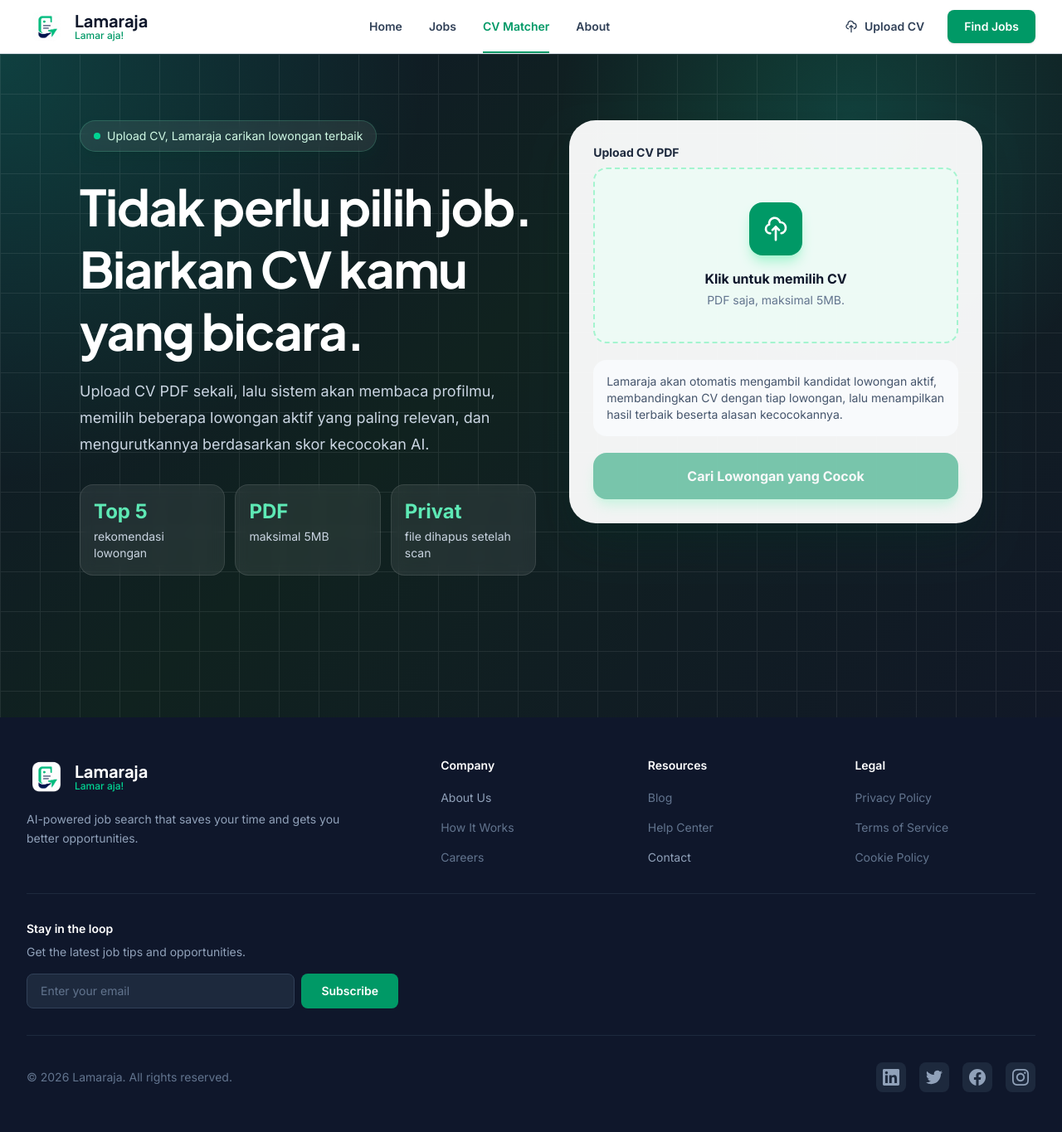
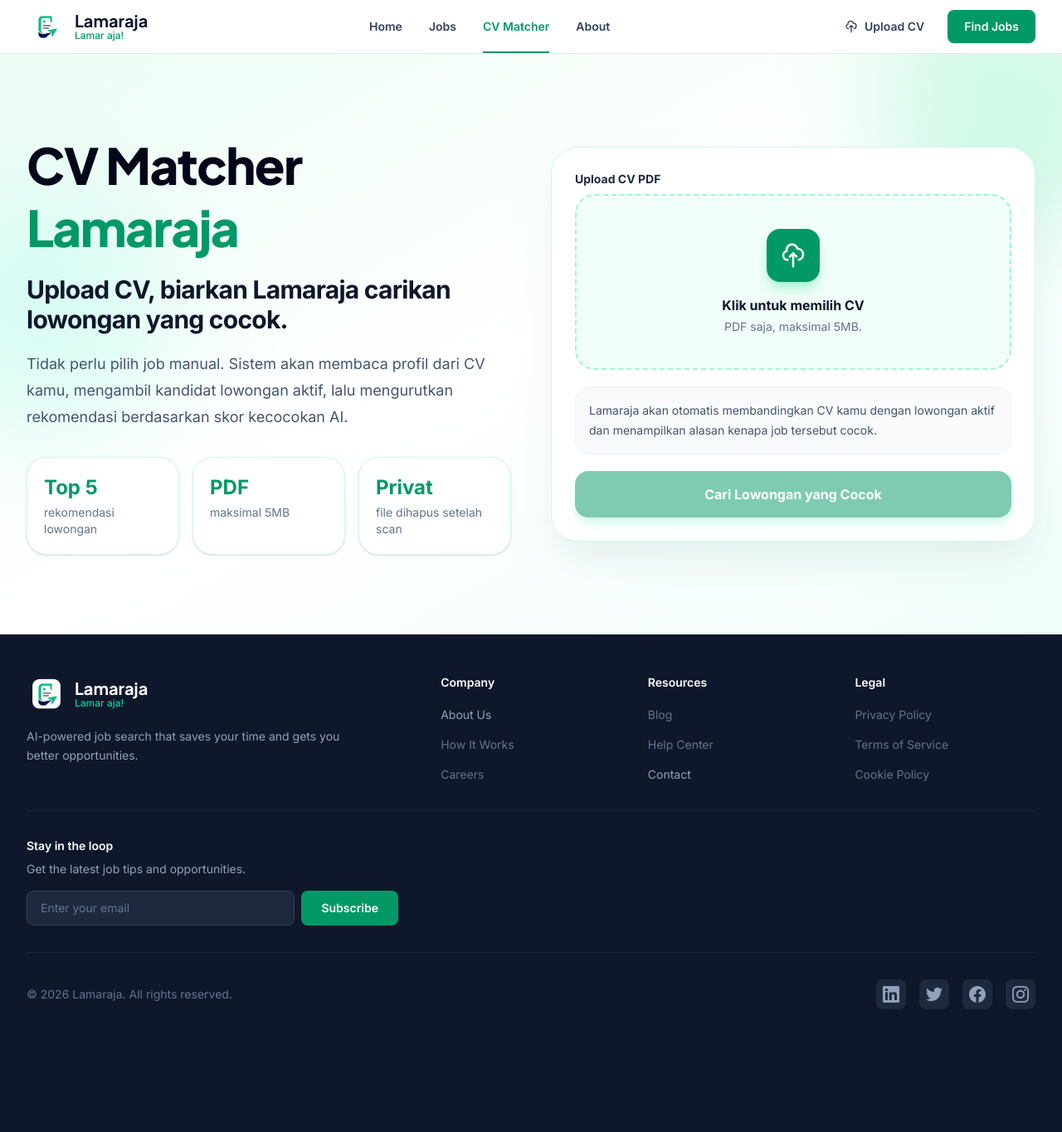
Before and after one commit to ekoalfn/loker-cv-matcher, a Laravel app: page /cv-matcher in a window 1280 px wide. Shown: the whole page at 83% size. After the commit the page ends 1217 px from the top, so only its background shows below. Run offline with Laravel 12, Linux system fonts and the light colour scheme; style sheets or scripts are compiled from the project's sources; parts of the project's set-up code (start-up, migrations or seed data) failed here and were passed over.

Commit message:
style(cv-matcher): align page with Lamaraja design

```diff
--- a/resources/views/pages/cv-matcher.blade.php
+++ b/resources/views/pages/cv-matcher.blade.php
@@ -2,46 +2,44 @@
     <x-slot:title>CV Matcher - Cari Lowongan dari CV | Lamaraja</x-slot:title>
     <x-slot:description>Upload CV PDF dan Lamaraja akan mencarikan lowongan aktif yang paling cocok berdasarkan skill, pengalaman, dan profilmu.</x-slot:description>
 
-    <div class="relative min-h-screen overflow-hidden bg-slate-950 text-white">
-        <div class="absolute inset-0 bg-[radial-gradient(circle_at_top_left,_rgba(16,185,129,0.25),_transparent_34%),radial-gradient(circle_at_80%_10%,_rgba(20,184,166,0.20),_transparent_28%),linear-gradient(135deg,_#0f172a_0%,_#10221f_45%,_#111827_100%)]"></div>
-        <div class="absolute inset-0 opacity-[0.08]" style="background-image: linear-gradient(#fff 1px, transparent 1px), linear-gradient(90deg, #fff 1px, transparent 1px); background-size: 48px 48px;"></div>
+    <div class="relative overflow-hidden bg-gradient-to-br from-emerald-50 via-white to-teal-50" x-data="cvMatcher()">
+        <div class="absolute -top-24 -right-24 h-80 w-80 rounded-full bg-emerald-200/50 blur-3xl"></div>
+        <div class="absolute top-40 -left-24 h-72 w-72 rounded-full bg-teal-100/70 blur-3xl"></div>
 
-        <div class="relative z-10 max-w-6xl mx-auto px-4 sm:px-6 lg:px-8 py-14 lg:py-20" x-data="cvMatcher()">
-            <div class="grid grid-cols-1 lg:grid-cols-[1.05fr_0.95fr] gap-10 items-start">
-                <section>
-                    <div class="inline-flex items-center gap-2 rounded-full border border-emerald-300/20 bg-white/8 px-4 py-2 text-sm text-emerald-100 shadow-lg shadow-emerald-950/20 backdrop-blur">
-                        <span class="h-2 w-2 rounded-full bg-emerald-400"></span>
-                        Upload CV, Lamaraja carikan lowongan terbaik
+        <section class="relative max-w-7xl mx-auto px-4 sm:px-6 lg:px-8 py-16 lg:py-24">
+            <div class="grid grid-cols-1 lg:grid-cols-2 gap-12 items-center">
+                <div>
+                    <h1 class="font-[family-name:var(--font-display)] text-4xl sm:text-5xl lg:text-6xl font-extrabold tracking-tight text-slate-950 leading-tight">
+                        CV Matcher <span class="text-emerald-600">Lamaraja</span>
+                    </h1>
+                    <p class="mt-5 text-2xl sm:text-3xl font-bold tracking-tight text-slate-900">
+                        Upload CV, biarkan Lamaraja carikan lowongan yang cocok.
+                    </p>
+                    <p class="mt-5 max-w-2xl text-lg leading-8 text-slate-600">
+                        Tidak perlu pilih job manual. Sistem akan membaca profil dari CV kamu, mengambil kandidat lowongan aktif, lalu mengurutkan rekomendasi berdasarkan skor kecocokan AI.
+                    </p>
+
+                    <div class="mt-8 grid grid-cols-1 sm:grid-cols-3 gap-4">
+                        <div class="rounded-3xl border border-emerald-100 bg-white p-5 shadow-sm">
+                            <div class="text-2xl font-extrabold text-emerald-600">Top 5</div>
+                            <div class="mt-1 text-sm text-slate-500">rekomendasi lowongan</div>
+                        </div>
+                        <div class="rounded-3xl border border-emerald-100 bg-white p-5 shadow-sm">
+                            <div class="text-2xl font-extrabold text-emerald-600">PDF</div>
+                            <div class="mt-1 text-sm text-slate-500">maksimal 5MB</div>
+                        </div>
+                        <div class="rounded-3xl border border-emerald-100 bg-white p-5 shadow-sm">
+                            <div class="text-2xl font-extrabold text-emerald-600">Privat</div>
+                            <div class="mt-1 text-sm text-slate-500">file dihapus setelah scan</div>
+                        </div>
+                    </div>
                 </div>
 
-                    <h1 class="mt-7 text-4xl sm:text-5xl lg:text-6xl font-[family-name:var(--font-display)] font-bold tracking-tight leading-tight">
-                        Tidak perlu pilih job. Biarkan CV kamu yang bicara.
-                    </h1>
-                    <p class="mt-5 max-w-2xl text-lg leading-8 text-slate-300">
-                        Upload CV PDF sekali, lalu sistem akan membaca profilmu, memilih beberapa lowongan aktif yang paling relevan, dan mengurutkannya berdasarkan skor kecocokan AI.
-                    </p>
-
-                    <div class="mt-8 grid grid-cols-1 sm:grid-cols-3 gap-3 text-sm">
-                        <div class="rounded-2xl border border-white/10 bg-white/8 p-4 backdrop-blur">
-                            <div class="text-2xl font-bold text-emerald-300">Top 5</div>
-                            <div class="mt-1 text-slate-300">rekomendasi lowongan</div>
-                        </div>
-                        <div class="rounded-2xl border border-white/10 bg-white/8 p-4 backdrop-blur">
-                            <div class="text-2xl font-bold text-emerald-300">PDF</div>
-                            <div class="mt-1 text-slate-300">maksimal 5MB</div>
-                        </div>
-                        <div class="rounded-2xl border border-white/10 bg-white/8 p-4 backdrop-blur">
-                            <div class="text-2xl font-bold text-emerald-300">Privat</div>
-                            <div class="mt-1 text-slate-300">file dihapus setelah scan</div>
-                        </div>
-                    </div>
-                </section>
-
-                <section class="rounded-[2rem] border border-white/10 bg-white/95 p-5 sm:p-7 text-slate-900 shadow-2xl shadow-emerald-950/40">
+                <div class="rounded-[2rem] border border-emerald-100 bg-white p-5 sm:p-7 shadow-2xl shadow-emerald-900/10">
                     <form @submit.prevent="submit" class="space-y-5">
                         <div>
                             <label class="block text-sm font-bold text-slate-800 mb-2">Upload CV PDF</label>
-                            <label class="group flex cursor-pointer flex-col items-center justify-center rounded-2xl border-2 border-dashed border-emerald-200 bg-emerald-50/70 px-5 py-10 text-center transition hover:border-emerald-400 hover:bg-emerald-50">
+                            <label class="group flex cursor-pointer flex-col items-center justify-center rounded-3xl border-2 border-dashed border-emerald-200 bg-emerald-50/70 px-5 py-10 text-center transition hover:border-emerald-400 hover:bg-emerald-50">
                                 <input type="file" accept="application/pdf,.pdf" class="sr-only" @change="handleFile">
                                 <div class="h-16 w-16 rounded-2xl bg-emerald-600 text-white flex items-center justify-center shadow-lg shadow-emerald-200 transition group-hover:scale-105">
                                     <svg class="h-8 w-8" fill="none" viewBox="0 0 24 24" stroke="currentColor" stroke-width="2"><path stroke-linecap="round" stroke-linejoin="round" d="M7 16a4 4 0 01-.88-7.903A5 5 0 1115.9 6L16 6a5 5 0 011 9.9M15 13l-3-3m0 0l-3 3m3-3v12"/></svg>
@@ -51,8 +49,8 @@
                             </label>
                         </div>
 
-                        <div class="rounded-2xl bg-slate-50 p-4 text-sm text-slate-600">
-                            Lamaraja akan otomatis mengambil kandidat lowongan aktif, membandingkan CV dengan tiap lowongan, lalu menampilkan hasil terbaik beserta alasan kecocokannya.
+                        <div class="rounded-2xl border border-slate-100 bg-slate-50 p-4 text-sm leading-6 text-slate-600">
+                            Lamaraja akan otomatis membandingkan CV kamu dengan lowongan aktif dan menampilkan alasan kenapa job tersebut cocok.
                         </div>
 
                         <div x-show="error" x-cloak class="rounded-2xl border border-red-200 bg-red-50 p-4 text-sm text-red-700" x-text="error"></div>
@@ -62,18 +60,19 @@
                             <span x-show="loading" x-cloak>Mencari dan menganalisis lowongan...</span>
                         </button>
                     </form>
+                </div>
+            </div>
         </section>
-            </div>
 
-            <section x-show="matches.length" x-cloak class="mt-10 space-y-5">
-                <div class="rounded-[2rem] border border-white/10 bg-white p-6 sm:p-8 text-slate-900 shadow-2xl">
+        <section x-show="matches.length" x-cloak class="relative max-w-7xl mx-auto px-4 sm:px-6 lg:px-8 pb-16 lg:pb-20 space-y-5">
+            <div class="rounded-[2rem] border border-slate-200 bg-white p-6 sm:p-8 text-slate-900 shadow-xl shadow-slate-200/60">
                 <p class="text-sm font-bold uppercase tracking-wider text-emerald-600">Hasil CV Matcher</p>
-                    <h2 class="mt-2 text-3xl font-bold">Lowongan paling cocok untuk CV kamu</h2>
+                <h2 class="mt-2 font-[family-name:var(--font-display)] text-3xl font-extrabold text-slate-950">Lowongan paling cocok untuk CV kamu</h2>
                 <p class="mt-2 text-slate-600">Urutan berdasarkan skor kecocokan AI dan relevansi profil dari CV yang kamu upload.</p>
             </div>
 
             <template x-for="match in matches" :key="match.scan_id">
-                    <article class="rounded-[1.75rem] border border-white/10 bg-white p-5 sm:p-6 text-slate-900 shadow-xl">
+                <article class="rounded-[1.75rem] border border-slate-200 bg-white p-5 sm:p-6 text-slate-900 shadow-sm hover:shadow-md transition-shadow">
                     <div class="flex flex-col lg:flex-row lg:items-start gap-5 justify-between">
                         <div class="flex gap-4 min-w-0">
                             <div class="h-14 w-14 shrink-0 overflow-hidden rounded-2xl border border-slate-200 bg-slate-100 flex items-center justify-center text-sm font-bold text-slate-500">
@@ -112,7 +111,6 @@
                 </article>
             </template>
         </section>
-        </div>
     </div>
 
     <script>
```
Lines whose indentation alone changed are shown as unchanged.
